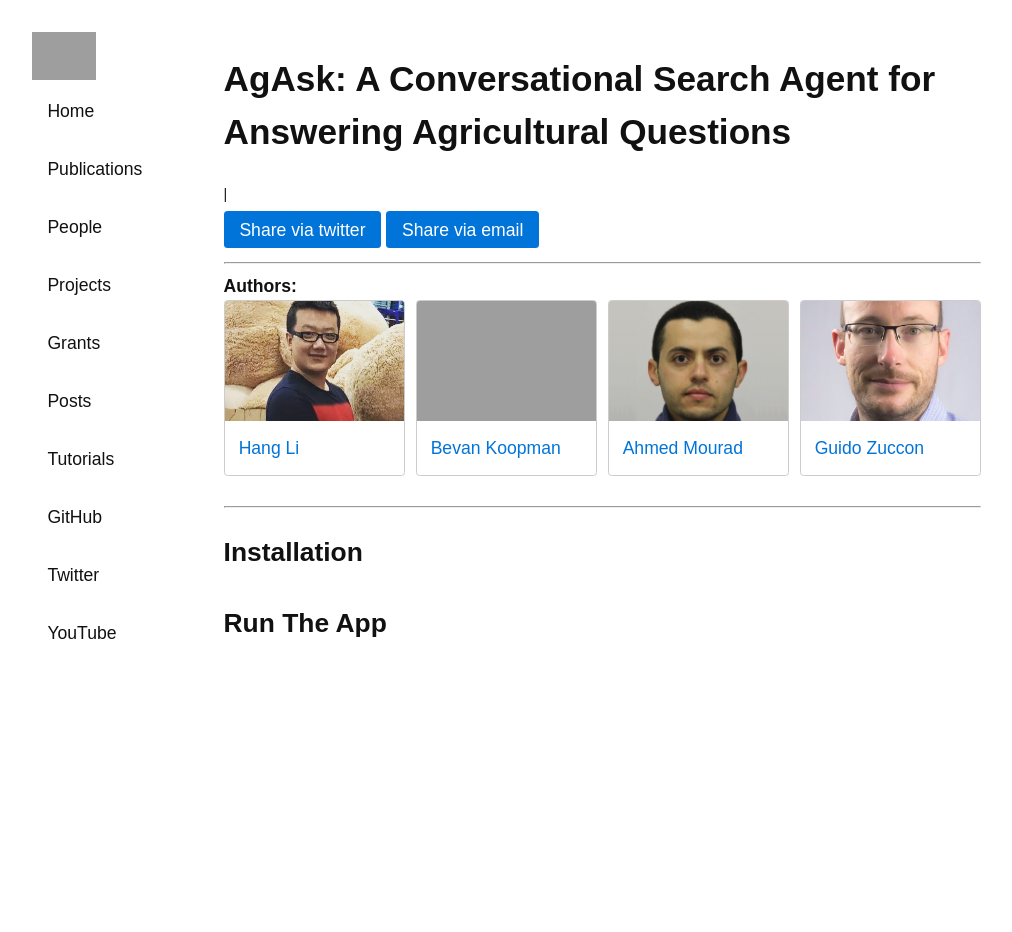
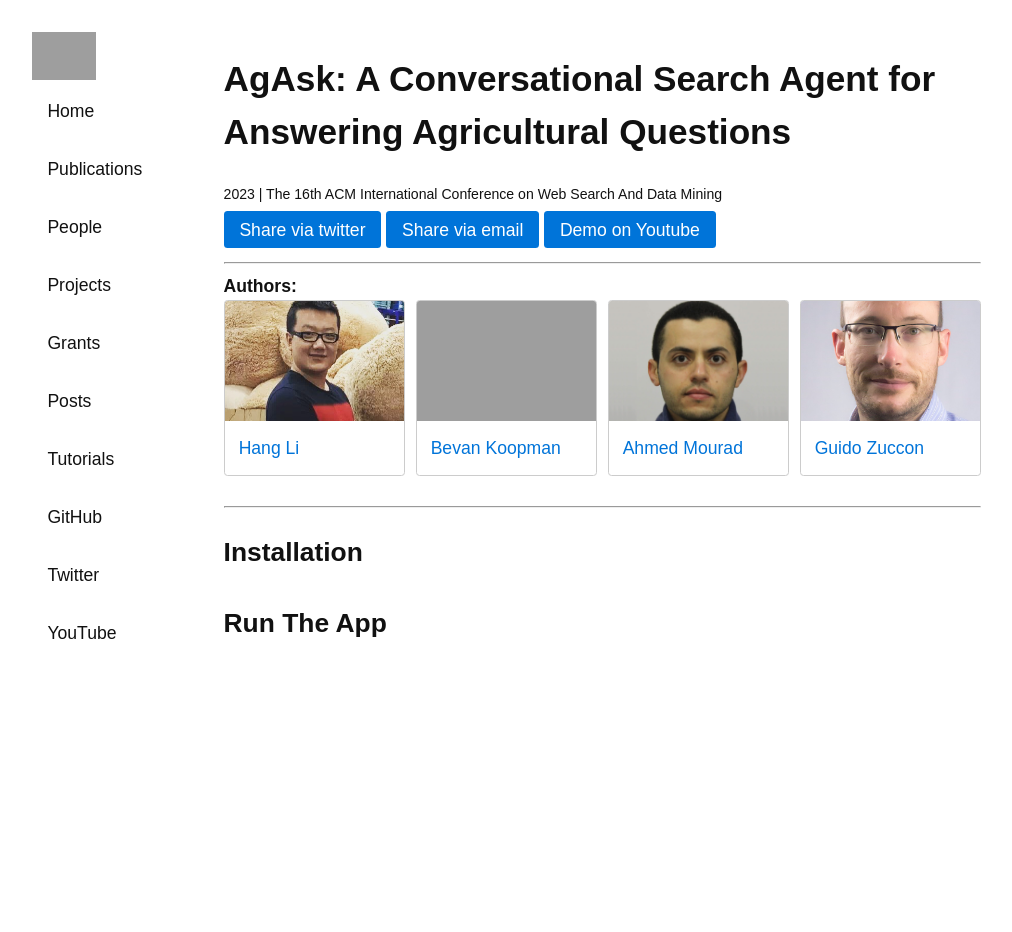
Before and after one commit to ielab/ielab.github.io, a Jekyll site: the page built from _publications/agask-agent.md, in a window 1280 px wide. Shown: the whole page, without its empty margins (139-1151 px from the left). Built offline with Jekyll 4.4.1, drawn with Linux system fonts in a browser that asks for light colours; grey boxes are pictures that could not be loaded.

Commit message:
update agask agent

```diff
--- a/_publications/agask-agent.md
+++ b/_publications/agask-agent.md
@@ -2,6 +2,11 @@
 redirect_from: /agask-agent
 authors: [hang-li, bevan-koopman, ahmed-mourad, guido-zuccon]
 title: "AgAsk: A Conversational Search Agent for Answering Agricultural Questions"
+venue: The 16th ACM International Conference on Web Search And Data Mining
+year: 2023
+links:
+ - url: https://www.youtube.com/watch?v=nAJinBSJbeE
+   name: Demo on Youtube
 ---
 ---
 
```
